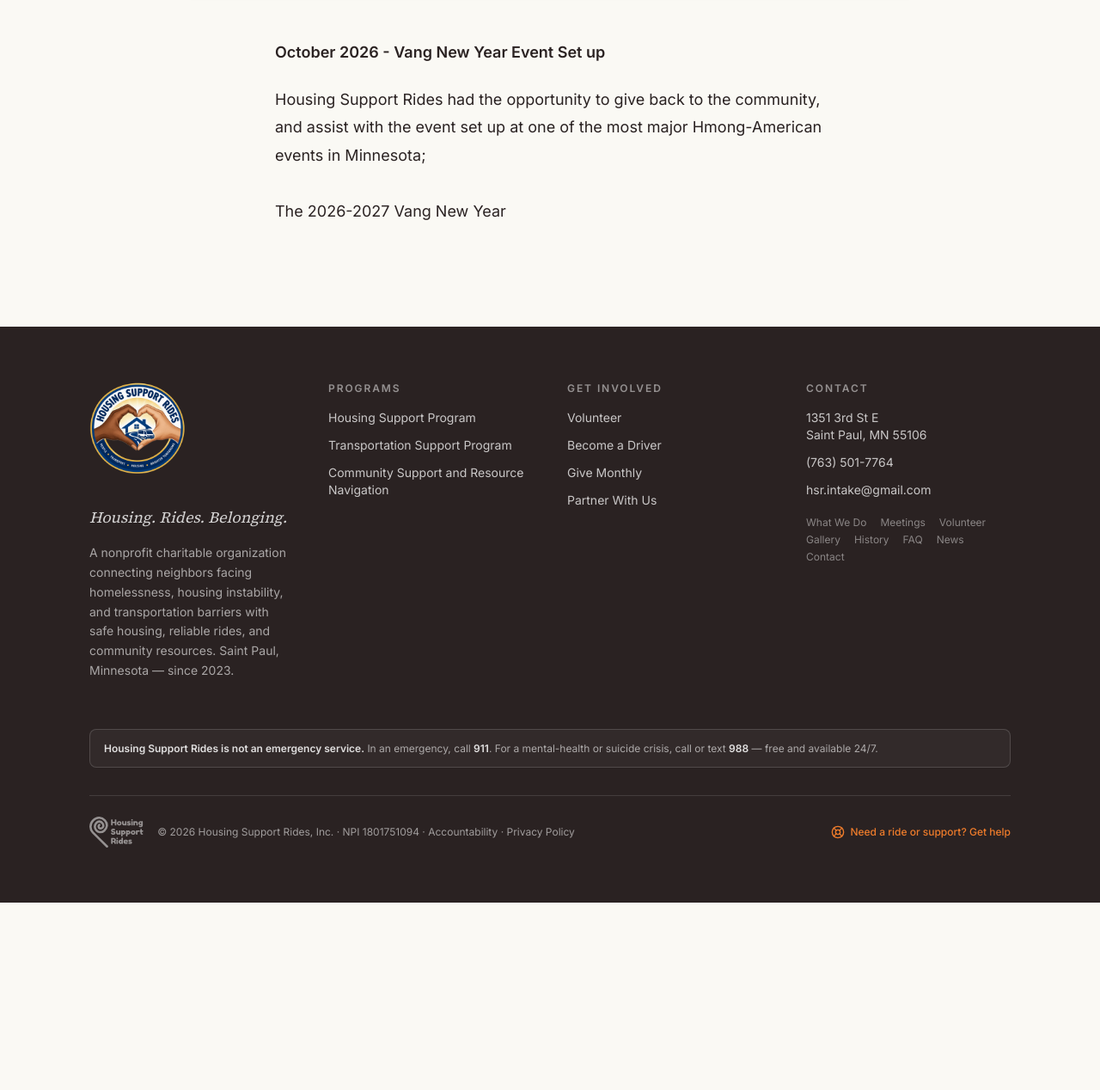
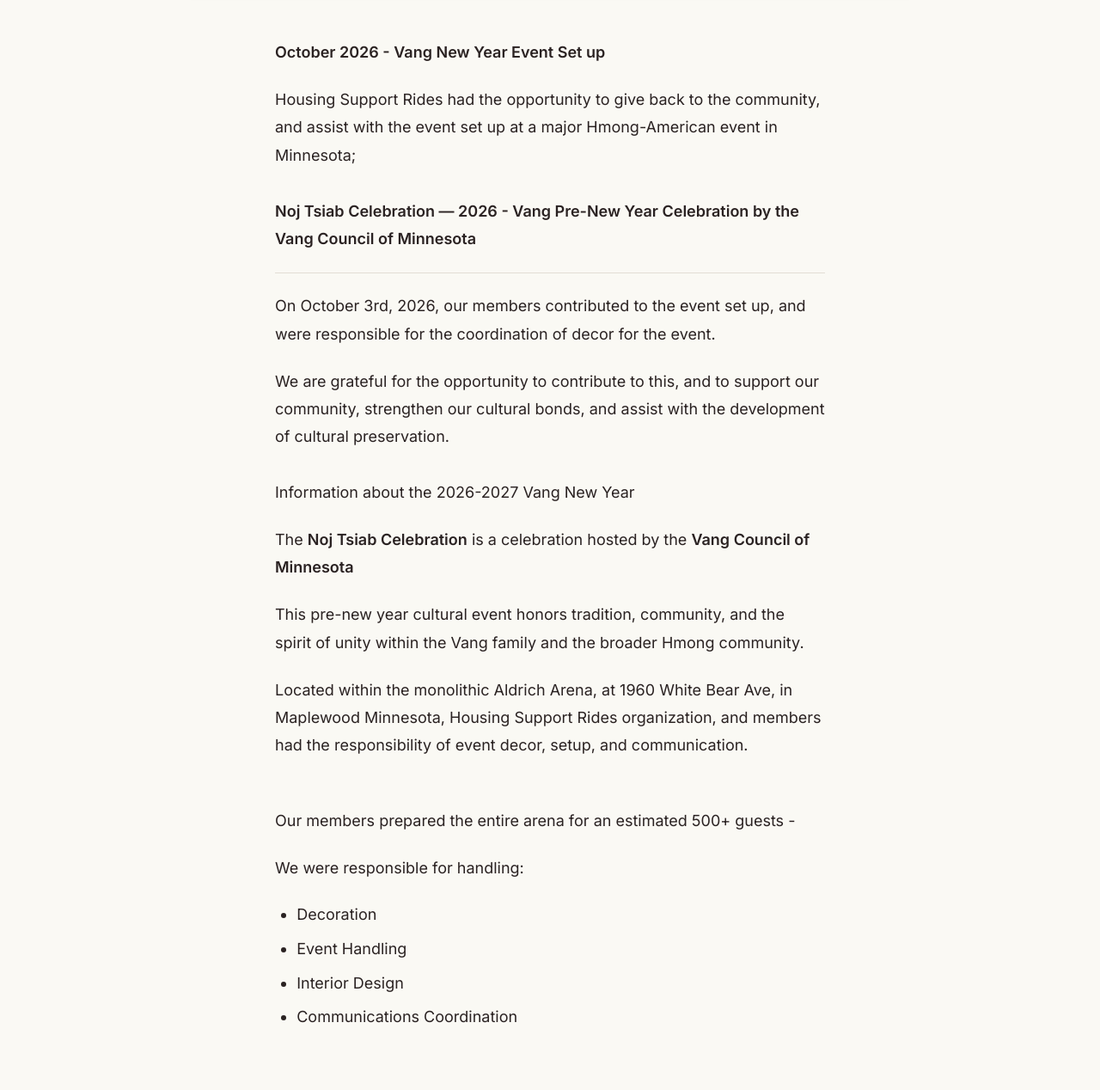
Before and after one commit to nvnn-nvnn-nvnn/HousingSupportRides, an Astro site: page /journal/housing-support-rides-vang-new-year in a window 1280 px wide. Shown: the part 952-2220 px from the top of the page at 86% size. Before the commit the page ends 2002 px from the top, so only its background shows below. Built offline with nearby package versions, Linux system fonts and the light colour scheme; Astro itself is replaced by a stand-in of ours; a script that the page names is missing.

Commit message:
Update src/content/journal/housing-support-rides-vang-new-year
Co-authored-by: Devan <devanlee2nd@gmail.com>

```diff
--- a/src/content/journal/housing-support-rides-vang-new-year.mdx
+++ b/src/content/journal/housing-support-rides-vang-new-year.mdx
@@ -10,8 +10,34 @@ tags: []
 ---
 **October 2026 - Vang New Year Event Set up**&#x20;
 
-Housing Support Rides had the opportunity to give back to the community, and assist with the event set up at one of the most major Hmong-American events in Minnesota; \
+Housing Support Rides had the opportunity to give back to the community, and assist with the event set up at a major Hmong-American event in Minnesota; \
 \
-The 2026-2027 Vang New Year&#x20;
+**Noj Tsiab Celebration — 2026 - Vang Pre-New Year Celebration by the Vang Council of Minnesota**&#x20;
 
-&#x20;
+---
+
+On October 3rd, 2026, our members contributed to the event set up, and were responsible for the coordination of decor for the event.&#x20;
+
+
+
+We are grateful for the opportunity to contribute to this, and to support our community, strengthen our cultural bonds, and assist with the development of cultural preservation.\
+\
+Information about the 2026-2027 Vang New Year
+
+
+
+The **Noj Tsiab Celebration** is a celebration hosted by the **Vang Council of Minnesota**&#x20;
+
+This pre-new year cultural event honors tradition, community, and the spirit of unity within the Vang family and the broader Hmong community.
+
+Located within the monolithic Aldrich Arena, at 1960 White Bear Ave, in Maplewood Minnesota, Housing Support Rides organization, and members had the responsibility of event decor, setup, and communication.&#x20;
+
+\
+Our members prepared the entire arena for an estimated 500+ guests -&#x20;
+
+We were responsible for handling:
+
+* Decoration
+* Event Handling
+* Interior Design&#x20;
+* Communications Coordination&#x20;
```
